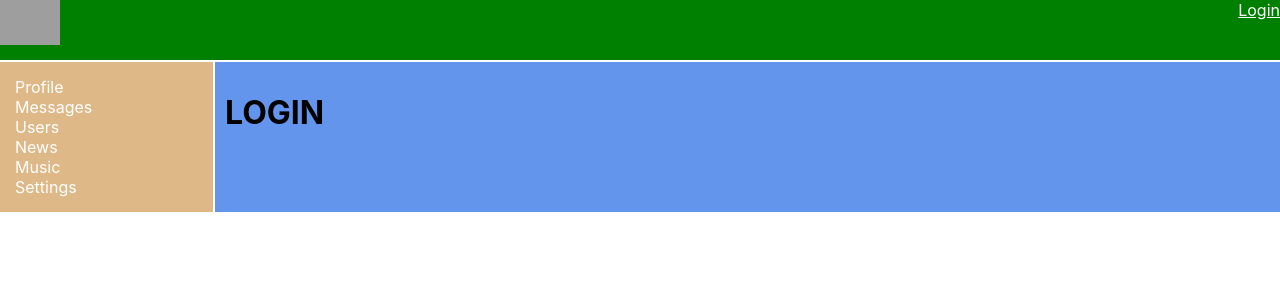
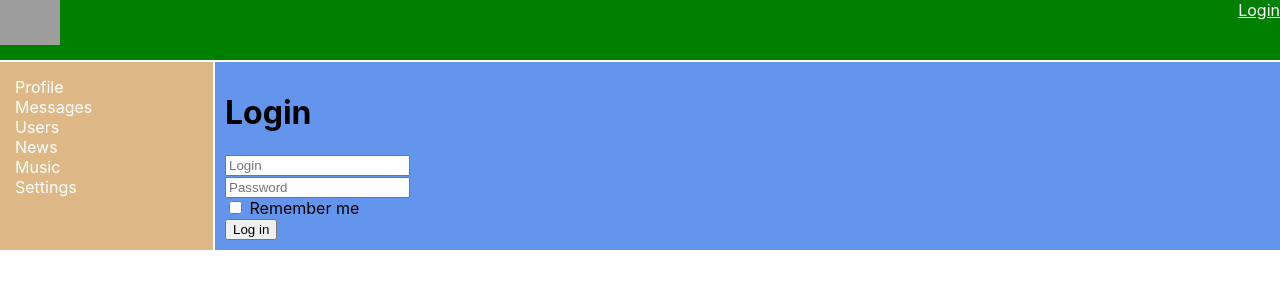
Before and after one commit to Fuza322/IT-Incubator-Social-Network, a React (Create React App) app: page /login in a window 1280 px wide. Shown: the top 300 px of the page. Built offline with nearby package versions, Linux system fonts and the light colour scheme; no server answers; grey boxes are pictures that could not be loaded.

Commit message:
lesson 75 redux-from (Login)

```diff
--- a/package.json
+++ b/package.json
@@ -12,6 +12,7 @@
     "@types/react-dom": "^16.9.0",
     "@types/react-redux": "^7.1.16",
     "@types/react-router-dom": "^5.1.5",
+    "@types/redux-form": "^8.3.2",
     "axios": "^0.21.1",
     "react": "^16.13.1",
     "react-dom": "^16.13.1",
@@ -19,6 +20,7 @@
     "react-router-dom": "^5.2.0",
     "react-scripts": "^3.4.4",
     "redux": "^4.0.5",
+    "redux-form": "^8.3.7",
     "redux-thunk": "^2.3.0",
     "typescript": "~3.7.2"
   },
--- a/src/components/Login/Login.tsx
+++ b/src/components/Login/Login.tsx
@@ -1,11 +1,43 @@
 import React from "react"
+import {reduxForm, Field, InjectedFormProps} from "redux-form"
 
-type LoginPropsType = {
-
+type FormDataType = {
+    login: string
+    password: string
+    rememberMe: boolean
 }
 
-export const Login = (props: LoginPropsType) => {
+const LoginForm = (props: InjectedFormProps<FormDataType>) => {
     return (
-        <h1>LOGIN</h1>
+        <form onSubmit={props.handleSubmit}>
+            <div>
+                <Field placeholder={"Login"} name={"login"} component={"input"}/>
+            </div>
+            <div>
+                <Field placeholder={"Password"} name={"password"} component={"input"}/>
+            </div>
+            <div>
+                <Field type={"checkbox"} name={"rememberMe"} component={"input"}/> Remember me
+            </div>
+            <div>
+                <button>Log in</button>
+            </div>
+        </form>
     )
 }
+
+const LoginReduxForm = reduxForm<FormDataType>({form: "LoginForm"})(LoginForm)
+
+export const Login = () => {
+
+    const onSubmit = (formData: FormDataType) => {
+        console.log(formData)
+    }
+
+    return (
+        <div>
+            <h1>Login</h1>
+            <LoginReduxForm onSubmit={onSubmit}/>
+        </div>
+    )
+}
--- a/src/redux/redux-store.ts
+++ b/src/redux/redux-store.ts
@@ -4,13 +4,15 @@
 import {dialogsReducer} from "./dialogs-reducer"
 import {usersReducer} from "./users-reducer"
 import {authReducer} from "./auth-reducer"
+import {reducer as formReducer} from "redux-form"
 
 let rootReducer = combineReducers({
     profilePage: profileReducer,
     dialogsPage: dialogsReducer,
     // sidebar : sidebarReducer,
     usersPage: usersReducer,
-    auth: authReducer
+    auth: authReducer,
+    form: formReducer
 })
 
 let store = createStore(rootReducer, applyMiddleware(thunkMiddleware))
```
Also changed, not shown: 1 other file (tests, documents, lock files or other folders).
